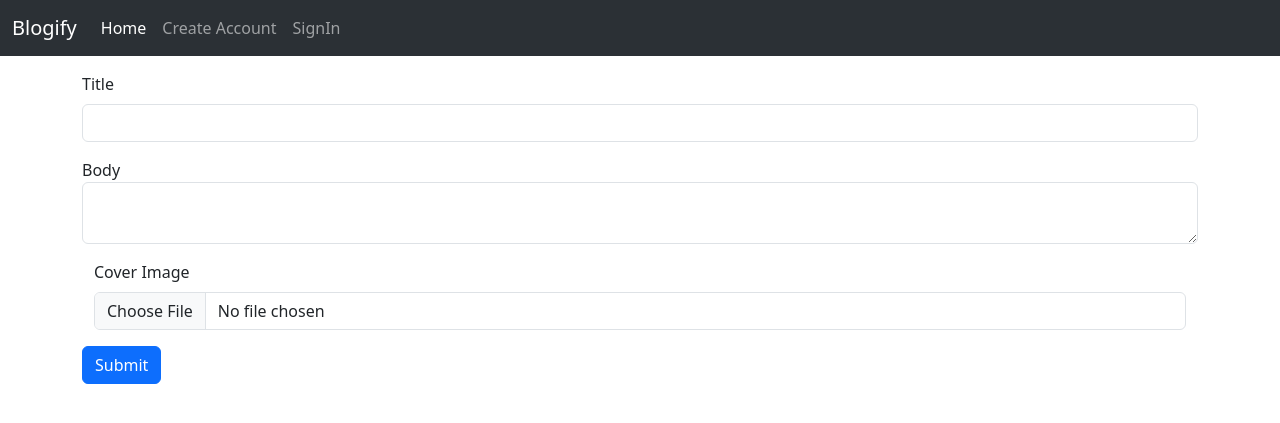
After one commit to mrinmoyxb/Backend, a Node server app: page /blog/add-new in a window 1280 px wide. The commit adds this page. Shown: the top 423 px of the page. Run offline with Node 20, Linux system fonts and the light colour scheme; some libraries are stand-ins or nearby versions.

Commit message:
blog UI and database schema

```diff
--- a/BlogApp/index.js
+++ b/BlogApp/index.js
@@ -3,10 +3,12 @@ dotenv.config();
 
 import express from "express";
 import path from "path";
-import userRoutes from "./routes/userRoute.js";
 import mongoose, { mongo } from "mongoose";
 import cookieParser from "cookie-parser";
 import checkForAuthenticationCookie from "./middlewares/authentication.js";
+
+import userRoutes from "./routes/userRoute.js";
+import blogRoutes from "./routes/blogRoute.js";
 
 mongoose.connect(process.env.MONGODB_URI)
     .then(()=>{
@@ -25,17 +27,20 @@ app.use(express.json());
 app.use(express.urlencoded({extended: false}));
 app.use(cookieParser());
 app.use(checkForAuthenticationCookie("token"));
+app.use(express.static(path.resolve("./public")));
 
-app.get("/", (req, res)=>{
+import blog from "./models/blogModel.js"
+
+app.get("/", async (req, res)=>{
+    const allBlogs = await blog.find({}).sort('createdAt', -1);
     res.render("home.ejs", {
-        user:req.user
+        user:req.user,
+        blogs: allBlogs
     });
 })
 
-
-
-
 app.use("/user", userRoutes);
+app.use("/blog", blogRoutes);
 
 app.listen(PORT, ()=>{
     console.log("SERVER IS RUNNING ON PORT: ", PORT);
--- a/BlogApp/models/userModel.js
+++ b/BlogApp/models/userModel.js
@@ -56,7 +56,7 @@ userSchema.static("matchPasswordAndGenerateToken", async function(email, passwor
         const token = createTokenForUser(user);
         return token;
     }else{
-        throw new Error("Wrong password");
+        throw Error("Wrong password");
     }
 })
 
--- a/BlogApp/package.json
+++ b/BlogApp/package.json
@@ -16,7 +16,8 @@
     "ejs": "^3.1.10",
     "express": "^5.2.1",
     "jsonwebtoken": "^9.0.3",
-    "mongoose": "^9.1.2"
+    "mongoose": "^9.1.2",
+    "multer": "^2.0.2"
   },
   "devDependencies": {
     "nodemon": "^3.1.11"
--- /dev/null
+++ b/BlogApp/routes/blogRoute.js
@@ -0,0 +1,36 @@
+import { Router } from "express";
+import multer from "multer";
+import path from "path";
+const router = Router();
+import blogModel from "../models/blogModel.js"
+
+const storage = multer.diskStorage({
+  destination: function (req, file, cb) {
+    cb(null, path.resolve(`./public/uploads/`));
+  },
+  filename: function (req, file, cb) {
+    const filename = `${Date.now()}-${file.originalname}`;
+    cb(null, filename);
+  }
+});
+
+const upload = multer({ storage: storage })
+
+router.get("/add-new", (req, res)=>{
+    return res.render("addBlog", {
+        user: req.user
+    });
+});
+
+router.post("/", upload.single("coverImage"), async (req, res)=>{
+    const {title, body} = req.body;
+    await blogModel.create({
+        title: title,
+        body: body,
+        createdBy: req.user._id,
+        coverImageURL: `/uploads/${req.file.filename}`
+    });
+    return res.redirect(`/blog/${blog._id}`);
+})
+
+export default router;
--- /dev/null
+++ b/BlogApp/views/addBlog.ejs
@@ -0,0 +1,36 @@
+<!DOCTYPE html>
+<html lang="en">
+<head>
+    <%- include('./partials/head.ejs') %>
+    <title>Add New Blog</title>
+</head>
+<body>
+    <%- include('./partials/navbar.ejs') %>
+
+    <div class="container mt-3">
+        <form action="/blog" method="POST">
+            <div class="mb-3">
+                <label for="title" class="form-label">Title</label>
+                <input type="text" class="form-control" id="title" name="title" aria-describedby="title">
+            </div>
+            <div class="mb-3">
+                <label for="body">Body</label>
+                <textarea class="form-control" id="body" name="body"></textarea>
+            </div>
+            <form action="/blog" method="POST" enctype="multipart/form-data">
+                <div class="container mt-3">
+                    <div class="mb-3">
+                        <label for="coverImage" class="form-label">Cover Image</label>
+                        <input type="file" class="form-control" id="coverImage" name="coverImage" aria-describedby="title">
+                    </div>
+                </div>
+            </form>
+            <div class="mb-3">
+                <button class="btn btn-primary">Submit</button>
+            </div>
+        </form>
+    </div>
+
+    <%- include('./partials/script.ejs') %>
+</body>
+</html>
--- a/BlogApp/views/partials/navbar.ejs
+++ b/BlogApp/views/partials/navbar.ejs
@@ -1,6 +1,6 @@
 <nav class="navbar navbar-expand-lg bg-body-tertiary" data-bs-theme="dark">
   <div class="container-fluid">
-    <a class="navbar-brand" href="#">Blogify</a>
+    <a class="navbar-brand" href="/blog/add-new">Blogify</a>
     <button class="navbar-toggler" type="button" data-bs-toggle="collapse" data-bs-target="#navbarSupportedContent" aria-controls="navbarSupportedContent" aria-expanded="false" aria-label="Toggle navigation">
       <span class="navbar-toggler-icon"></span>
     </button>
```
Also changed, not shown: BlogApp/models/blogModel.js (added, +23 -0 lines), BlogApp/views/home.ejs (+12 -0 lines), 1 other file.
